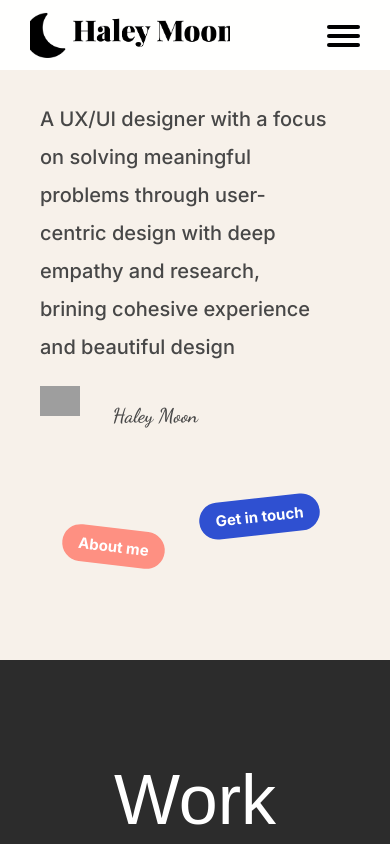
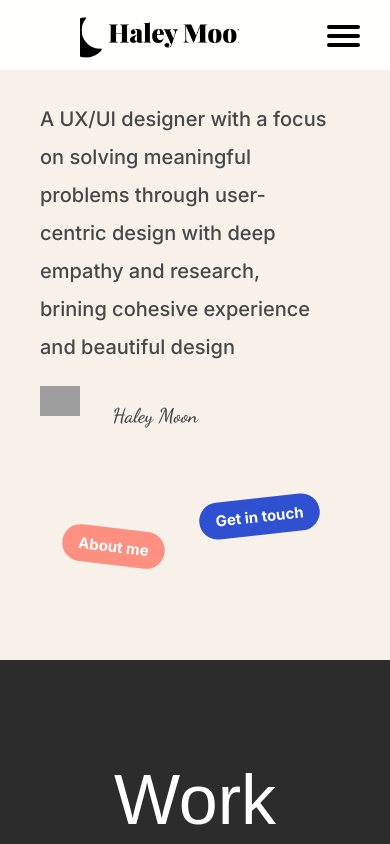
Before and after one commit to haley-m/Portfolio-Website-2024, a plain HTML site: page index.html in a window 390 px wide. Shown: the top 844 px of the page. Drawn offline with Linux system fonts and the light colour scheme; grey boxes are pictures that could not be loaded; a web font is replaced by a local one.

Commit message:
Portfolio Website 2024
Portfolio Website 2024

```diff
--- a/css/common.css
+++ b/css/common.css
@@ -214,11 +214,11 @@ header {
 }
 
 @media all and (max-width: 1024px) {
-  .logo {
+  /* .logo {
     height: 38px;
     margin-left: 30px;
     margin-top: 14px;
-  }
+  } */
 
   .in_header {
     width: 425px;
@@ -243,10 +243,10 @@ header {
 }
 
 @media all and (max-width: 760px) {
-  .logo {
+  /* .logo {
     height: 35px;
     margin-top: 17px;
-  }
+  } */
 
   .in_header {
     width: 305px;
@@ -271,10 +271,10 @@ header {
 }
 
 @media all and (max-width: 590px) {
-  .logo {
-    height: 45px;
+  /* .logo {
+    height: 30px;
     margin-top: 9px;
-  }
+  } */
 
   .in_header {
     width: 135px;
```
